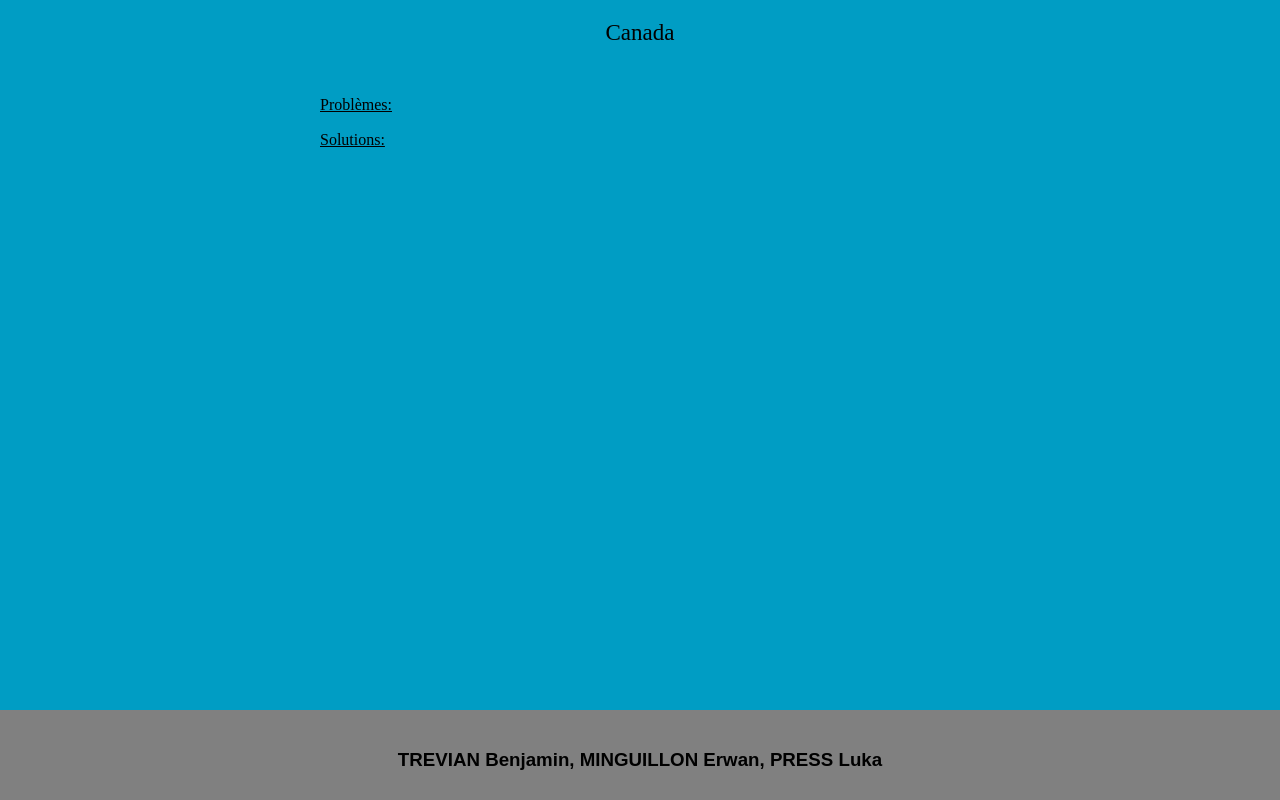
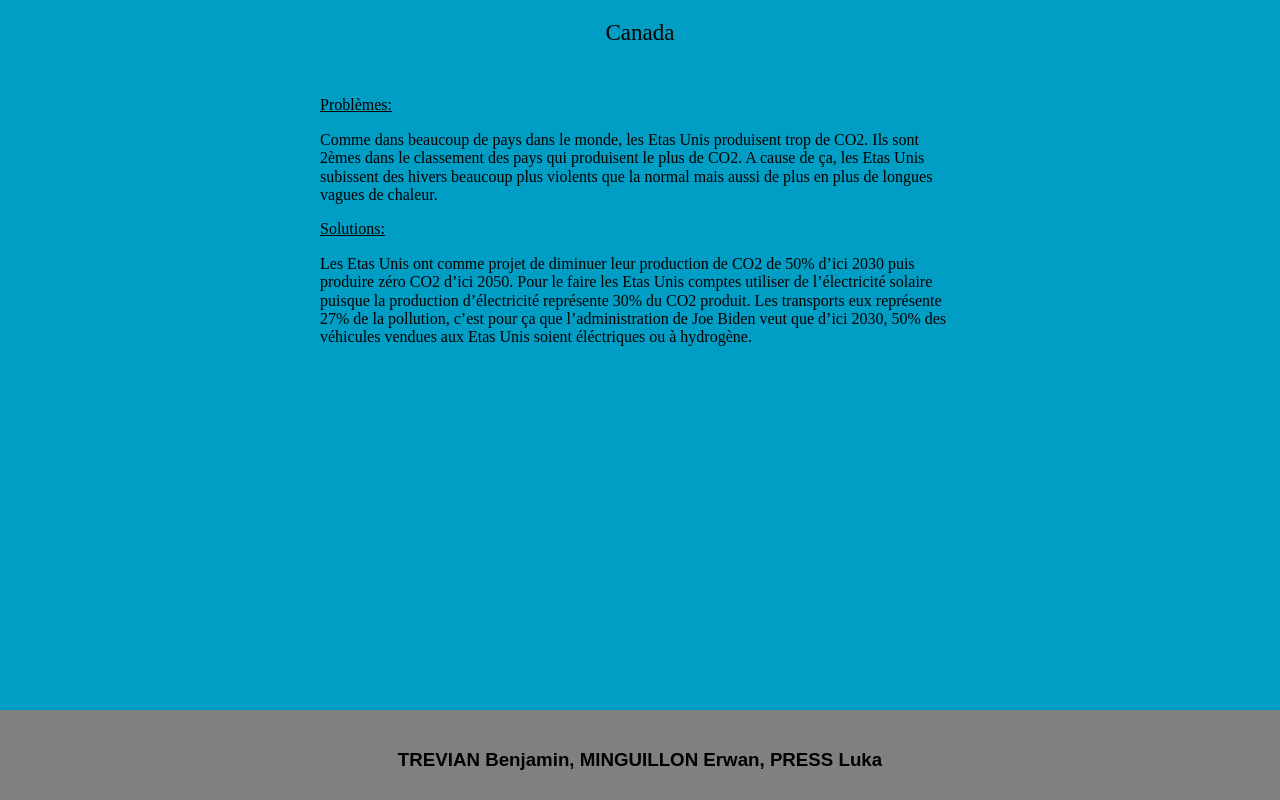
Before and after one commit to climatparregions/climatparregions.github.io, a plain HTML site: page pays/ameriqueNord/etasUnis.html in a window 1280 px wide. Drawn offline with Linux system fonts and the light colour scheme; files that its build step writes are made by us from their sources.

Commit message:
Update etasUnis.html

```diff
--- a/pays/ameriqueNord/etasUnis.html
+++ b/pays/ameriqueNord/etasUnis.html
@@ -11,9 +11,9 @@
                 <p id="intro">Canada</p>
                 <div id="content">
 			              <p><u>Problèmes:</u></p>
-                    <p></p>
+                    <p>Comme dans beaucoup de pays dans le monde, les Etas Unis produisent trop de CO2. Ils sont 2èmes dans le classement des pays qui produisent le plus de CO2. A cause de ça, les Etas Unis subissent des hivers beaucoup plus violents que la normal mais aussi de plus en plus de longues vagues de chaleur. </p>
 			              <p><u>Solutions:</u></p>
-			              <p></p>
+			              <p>Les Etas Unis ont comme projet de diminuer leur production de CO2 de 50% d’ici 2030 puis produire zéro CO2 d’ici 2050. Pour le faire les Etas Unis comptes utiliser de l’électricité solaire puisque la production d’électricité représente 30% du CO2 produit. Les transports eux représente 27% de la pollution, c’est pour ça que l’administration de Joe Biden veut que d’ici 2030, 50% des véhicules vendues aux Etas Unis soient éléctriques ou à hydrogène.</p>
 		            </div>
                 <div id="footer">
                         <h3>TREVIAN Benjamin, MINGUILLON Erwan, PRESS Luka</h3>
```
